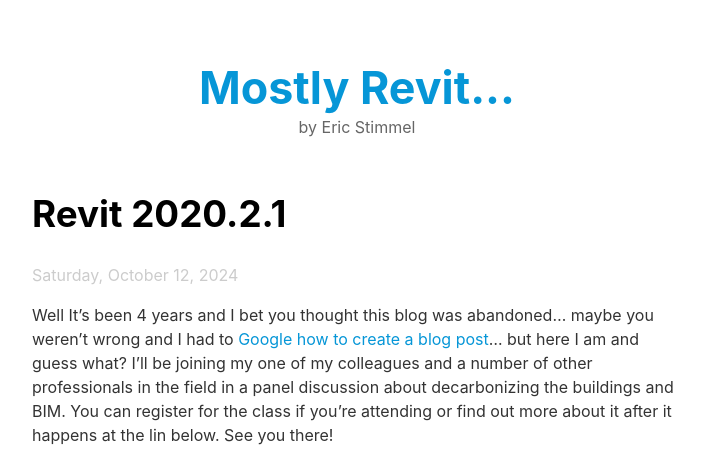
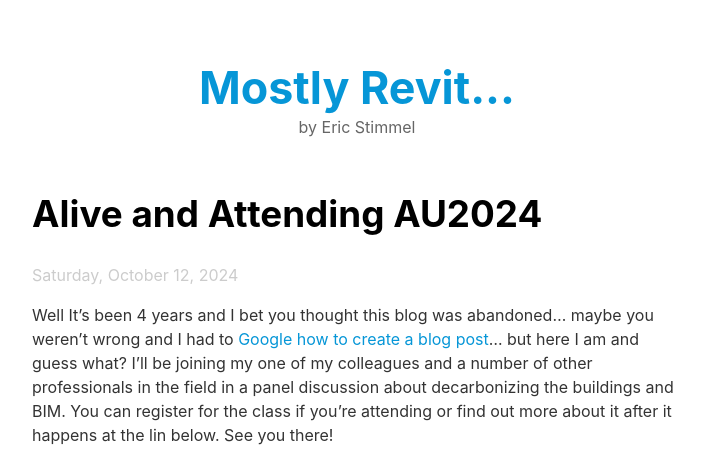
Before and after one commit to estimmel/mostly-revit-blog, a Jekyll site: the page built from _posts/2024-10-12-alive-and-heading-to-autodesk-university.md, in a window 1280 px wide. Shown: the top 463 px of the page, without its empty margins (283-987 px from the left). Built offline with Jekyll 4.4.1, drawn with Linux system fonts in a browser that asks for light colours; some of the changed text lies outside the part shown.

Commit message:
Update 2024-10-12-alive-and-heading-to-autodesk-university.md
Fixed title and malformed link

```diff
--- a/_posts/2024-10-12-alive-and-heading-to-autodesk-university.md
+++ b/_posts/2024-10-12-alive-and-heading-to-autodesk-university.md
@@ -1,6 +1,6 @@
 ---
 layout: post
-title: Revit 2020.2.1
+title: "Alive and Attending AU2024"
 date: 2024-10-12 14:00:00
 author: Eric Stimmel
 abstract: I'll be attending (and speaking at) Autodesk University 2024 next week.
@@ -8,7 +8,7 @@
 
 Well It's been 4 years and I bet you thought this blog was abandoned... maybe you weren't wrong and I had to [Google how to create a blog post](https://docs.github.com/en/pages/setting-up-a-github-pages-site-with-jekyll/adding-content-to-your-github-pages-site-using-jekyll)... but here I am and guess what? I'll be joining my one of my colleagues and a number of other professionals in the field in a panel discussion about decarbonizing the buildings and BIM. You can register for the class if you're attending or find out more about it after it happens at the lin below. See you there!
 
-[AS3201 | Industry Alignment of BIM Data to Decarbonize Buildings](https://conferences.autodesk.com/flow/autodesk/au2024/sessioncatalog/page/inperson/session/1714434768695001NYJK)
+[AS3201 \| Industry Alignment of BIM Data to Decarbonize Buildings](https://conferences.autodesk.com/flow/autodesk/au2024/sessioncatalog/page/inperson/session/1714434768695001NYJK)
 
 ![au-2024-speaker-social-media-post-en_1600x900](https://github.com/user-attachments/assets/cbb0227e-c769-48a9-94a2-02fdad14c245)
 ![1728677477933](https://github.com/user-attachments/assets/6ecddb69-2b17-48c1-a845-9f11c636caaa)
```
